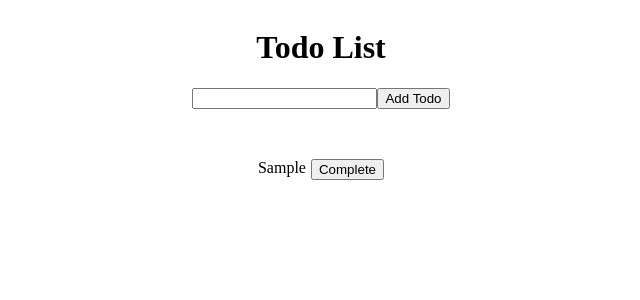
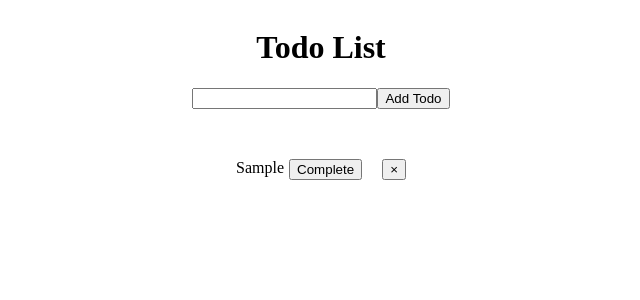
Before and after one commit to SoohyungJung/ts-hooks-todo, a React app: page / in a window 1280 px wide. Both pictures are taken after typing "Sample" into the empty fields and a click on the button "Add Todo". Shown: the top 300 px of the page, without its empty margins (319-959 px from the left). Built offline with nearby package versions, Linux system fonts and the light colour scheme.

Commit message:
Added delete button

```diff
--- a/src/App.tsx
+++ b/src/App.tsx
@@ -29,6 +29,12 @@ const App: React.FC = () => {
     setTodos(newTodos);
   }
 
+  const handleDelete = (i: number): void => {
+    const newTodos = [...todos];
+    newTodos.splice(i, 1);
+    setTodos(newTodos);
+  }
+
   return (
     <S.Container>
       <h1>Todo List</h1>
@@ -48,6 +54,7 @@ const App: React.FC = () => {
             <button type="button" onClick={() => handleComplete(i)}>
               {item.complete ? "Incomplete" : "Complete"}
             </button>
+            <button type="button" onClick={() => handleDelete(i)}>&times;</button>
           </S.TodoList>
         ))}
       </S.ListWrapper>
@@ -70,20 +77,21 @@ S.ListWrapper = styled.section`
   margin-top: 50px;
 `;
 
-S.TodoList = styled.div<{ idx: number, isComplete: boolean }>`
+S.TodoList = styled.div<{ idx: number; isComplete: boolean }>`
   display: flex;
-  margin-top: ${props => (
-    props.idx === 0 ? '0' : '10px'
-  )};
+  margin-top: ${(props) => (props.idx === 0 ? "0" : "10px")};
 
   & > div {
-    text-decoration: ${props => (
-      props.isComplete ? 'line-through' : 'none'
-    )}
+    text-decoration: ${(props) => (props.isComplete ? "line-through" : "none")};
   }
 
   & > button {
-    margin-left: 5px;
+    &:nth-of-type(1) {
+      margin-left: 5px;
+    }
+    &:nth-of-type(2) {
+      margin-left: 20px;
+    }
   }
 `;
 
```
